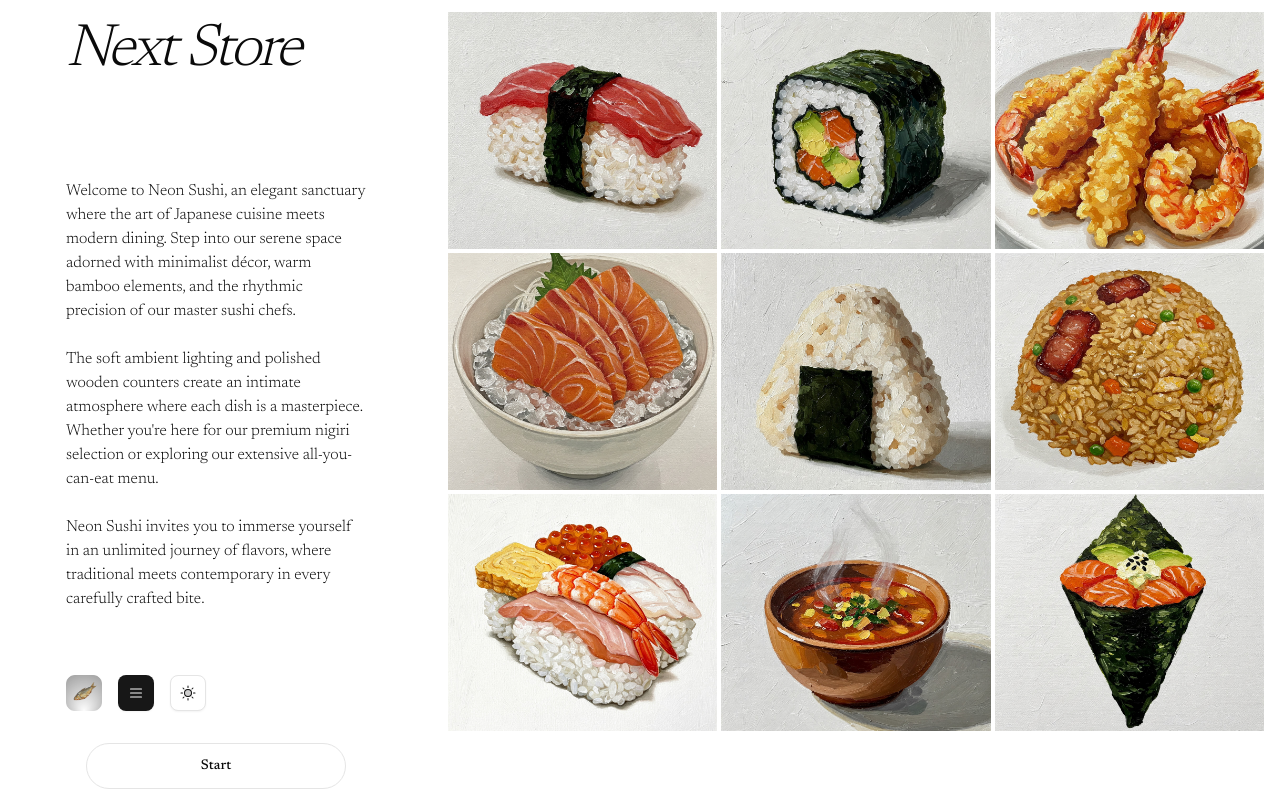
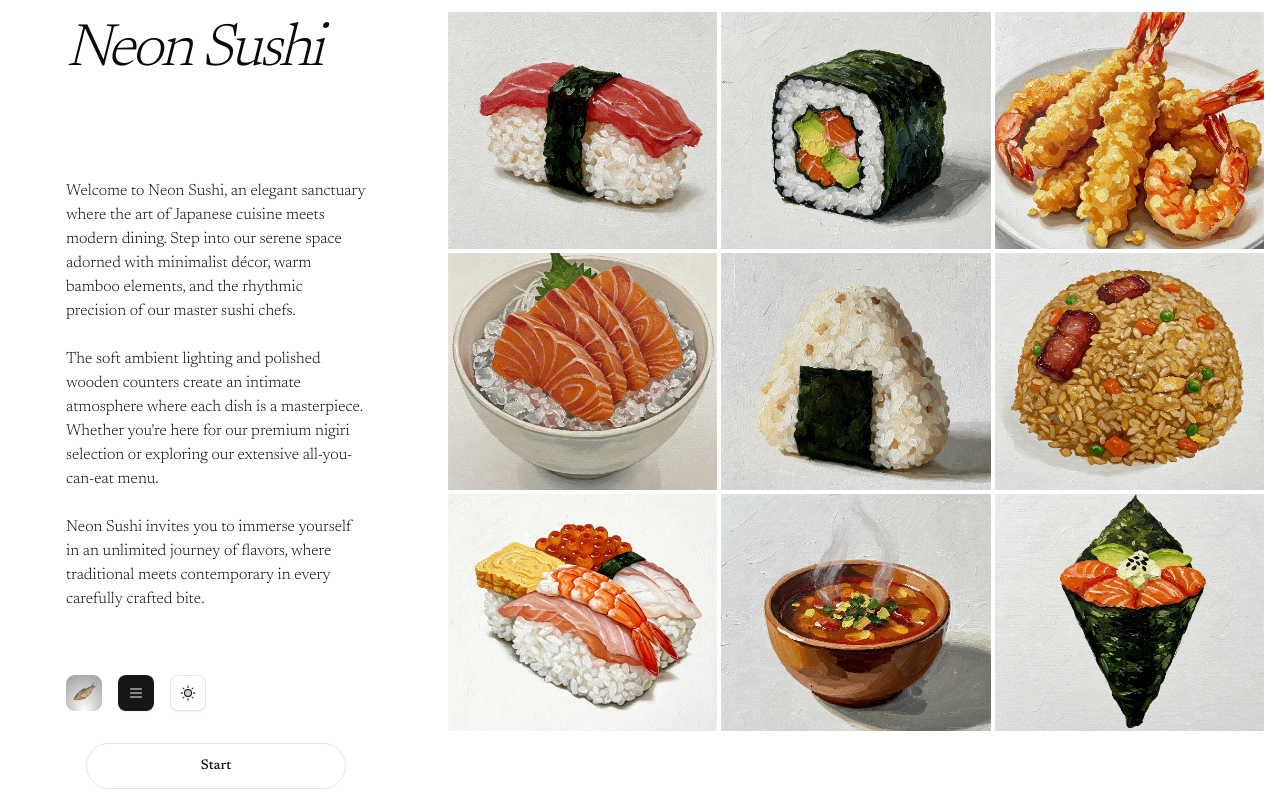
Before and after one commit to swampholyten/neon-sushi, a Next.js app: page / in a window 1280 px wide. Built offline with nearby package versions, Linux system fonts and the light colour scheme.

Commit message:
update page name

```diff
--- a/app/page.tsx
+++ b/app/page.tsx
@@ -14,7 +14,7 @@ export default function Home() {
             <h1
               className={`text-5xl md:text-6xl font-light italic tracking-tighter leading-[130%]`}
             >
-              Next Store
+              Neon Sushi
             </h1>
             <div
               className={`flex flex-col gap-12 text-sm md:text-base font-light max-w-[300px]`}
```
